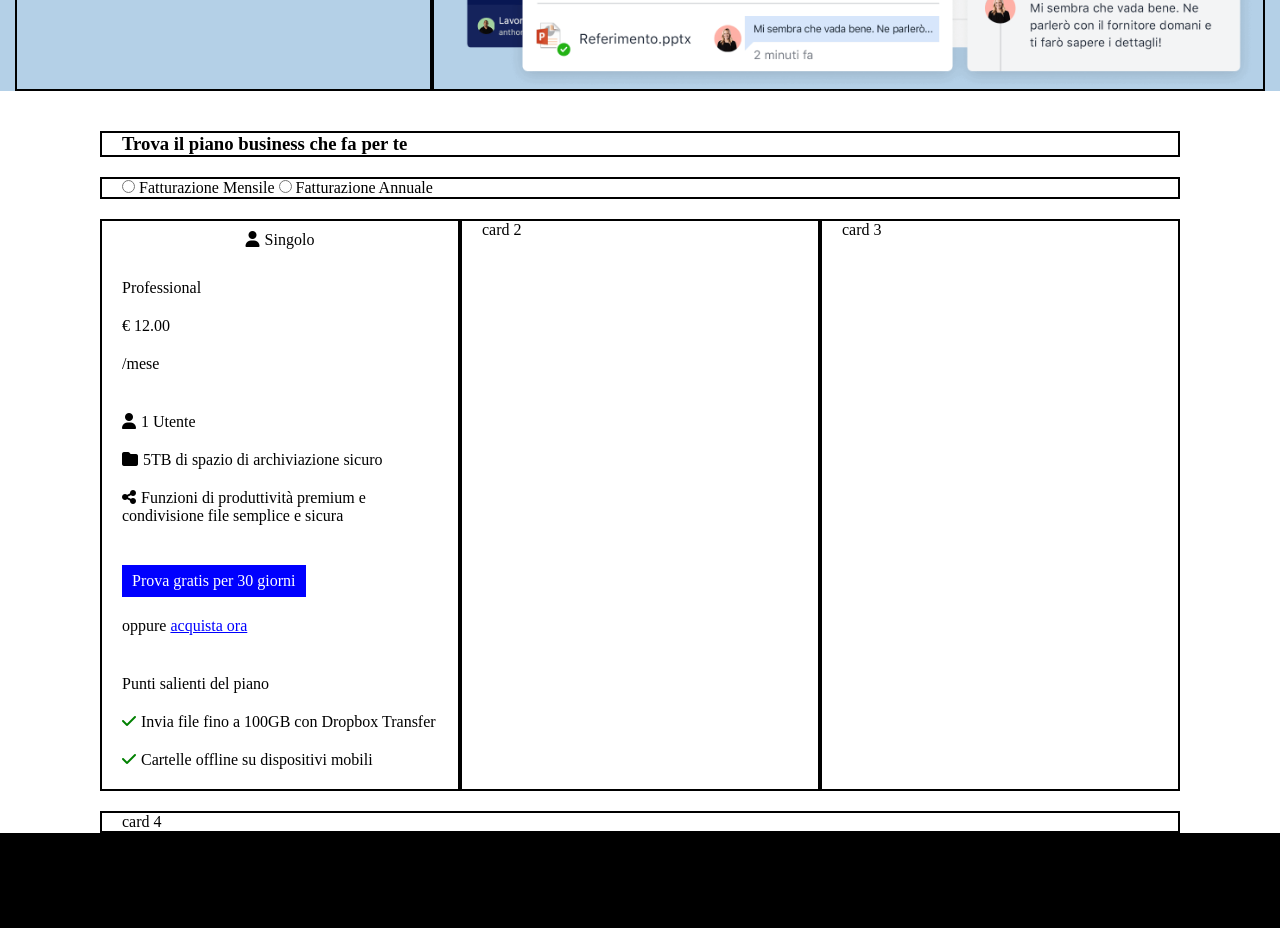
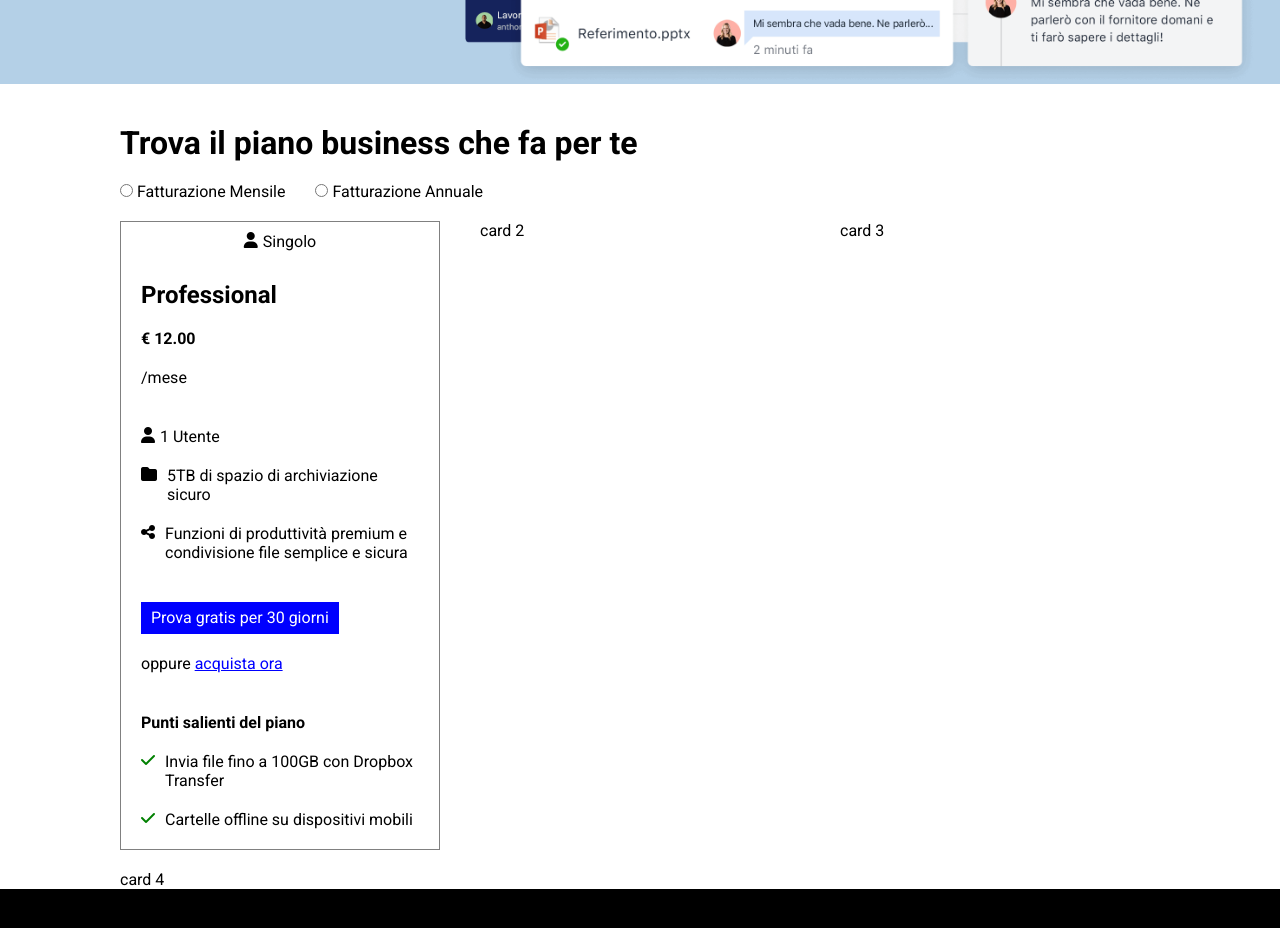
Before and after one commit to FedeAle1525/htmlcss-dropbox, a plain HTML site: page index.html in a window 1280 px wide. Shown: the part 720-1648 px from the top of the page. Drawn offline with Linux system fonts and the light colour scheme.

Commit message:
EDIT + STYLE elements in first card

```diff
--- a/css/style.css
+++ b/css/style.css
@@ -4,6 +4,10 @@
     padding: 0;
     margin: 0;
     box-sizing: border-box;
+}
+
+body{
+    font-family: 'Roboto', sans-serif;
 }
 
 img{
@@ -60,7 +64,7 @@ a{
 }
 
 .debug [class^="col"]{
-    border: 2px solid black;
+    /* border: 2px solid black; */
     /* padding: 10px; */
 }
 
@@ -133,39 +137,60 @@ li.item-nav.logo{
     padding-top: 40px;
 }
 
-.row.radio{
-    gap: 20px;
-}
-
 .row-col-4{
     row-gap: 20px;
     margin: 0 -20px;
+}
+
+.col12 > h3{
+    font-size: 32px;
+}
+
+/* Classe creata per distanziare input */
+.gap-radio{
+    display: flex;
+    gap: 30px;
 }
 
 .row-col-4 > .col4{
     flex-basis: calc((100% / 12) * 4);
 }
 
+/* Calcolo per dare padding alle colonne è distanziare tra loro cards */
 .row-col-4 [class^="col"]{
     padding: 0 20px;
 }
 
 /* Cards */
 
+.card{
+    border: 1px solid gray;
+    padding: 0 20px;
+}
+
+/* Il bordo non compre tutto lo spazio a causa del padding della card */
+/* .card-header.border-title{
+    border-bottom: 1px solid gray;
+} */
+
+/* Serve per distanziare elementi della carta tra loro */
 .card > div{
     padding: 10px 0;
 }
+
+
 
 .card-header{
     text-align: center;
 }
 
+/* Aggiunta icone con "before" */
 .card-title::before,
 li.service-user::before{
     font-family: "Font Awesome 6 Free";
     font-weight: 900;
     content: '\f007';
-    margin-right: 5px;
+    /* margin-right: 5px; */
 }
 
 li.service-archive::before{
@@ -190,8 +215,29 @@ li.point-check::before{
     color: green;
 }
 
+/* Classe creata per allineare "header" della carta */
+.card-title.gap-icon{
+    justify-content: center;
+}
+
+/* Classe creata per creare spazio tra icone e testo */
+.gap-icon{
+    display: flex;
+    gap: 5px;
+}
+
 .card li{
     padding: 10px 0;
+}
+
+.card-level .level-title{
+    font-weight: 700;
+    font-size: 24px;
+}
+
+.card-level .level-price,
+.card-point .point-title{
+    font-weight: 700;
 }
 
 .card-button .purchase{
--- a/index.html
+++ b/index.html
@@ -6,6 +6,9 @@
     <meta name="viewport" content="width=device-width, initial-scale=1.0">
     <link rel="stylesheet" href="./css/style.css">
     <script src="https://kit.fontawesome.com/320390125a.js" crossorigin="anonymous"></script>
+    <link rel="preconnect" href="https://fonts.googleapis.com">
+    <link rel="preconnect" href="https://fonts.gstatic.com" crossorigin>
+    <link href="https://fonts.googleapis.com/css2?family=Roboto:wght@300;400;700&display=swap" rel="stylesheet">
     <title>DropBox</title>
 </head>
 <body class="debug">
@@ -99,32 +102,36 @@
                     </div>
 
                     <!-- Pulsanti -->
-                    <div class="col12">
-                        <input type="radio" name="month" id=""> Fatturazione Mensile
-                        <input type="radio" name="year" id=""> Fatturazione Annuale
+                    <div class="col12 gap-radio">
+                        <div>
+                            <input type="radio" name="month" id=""> Fatturazione Mensile
+                        </div>
+                        <div>
+                            <input type="radio" name="year" id=""> Fatturazione Annuale
+                        </div>
                     </div>
 
                     <!-- Primo Piano -->
                     <div class="col4">
                         <div class="card">
                             <!-- Header Card -->
-                            <div class="card-header">
-                                <span class="card-title">Singolo</span>
+                            <div class="card-header border-title">
+                                <span class="card-title gap-icon">Singolo</span>
                             </div>
                             <!-- Descrizione Livello Card -->
                             <div class="card-level">
                                 <ul>
-                                    <li>Professional</li>
-                                    <li>&euro; 12.00</li>
+                                    <li class="level-title">Professional</li>
+                                    <li class="level-price">&euro; 12.00</li>
                                     <li>/mese</li>
                                 </ul>
                             </div>
                             <!-- Descrizione Servizi Card -->
                             <div class="card-service">
                                 <ul>
-                                    <li class="service-user">1 Utente</li>
-                                    <li class="service-archive">5TB di spazio di archiviazione sicuro</li>
-                                    <li class="service-share">Funzioni di produttività premium e condivisione file semplice e sicura</li>
+                                    <li class="service-user gap-icon">1 Utente</li>
+                                    <li class="service-archive gap-icon">5TB di spazio di archiviazione sicuro</li>
+                                    <li class="service-share gap-icon">Funzioni di produttività premium e condivisione file semplice e sicura</li>
                                 </ul>
                             </div>
                             <!-- Pulsanti Card -->
@@ -137,9 +144,9 @@
                             <!-- Punti Salienti -->
                             <div class="card-point">
                                 <ul>
-                                    <li>Punti salienti del piano</li>
-                                    <li class="point-check">Invia file fino a 100GB con Dropbox Transfer</li>
-                                    <li class="point-check">Cartelle offline su dispositivi mobili</li>
+                                    <li class="point-title">Punti salienti del piano</li>
+                                    <li class="point-check gap-icon">Invia file fino a 100GB con Dropbox Transfer</li>
+                                    <li class="point-check gap-icon">Cartelle offline su dispositivi mobili</li>
                                 </ul>
                             </div>
                         </div>
```
